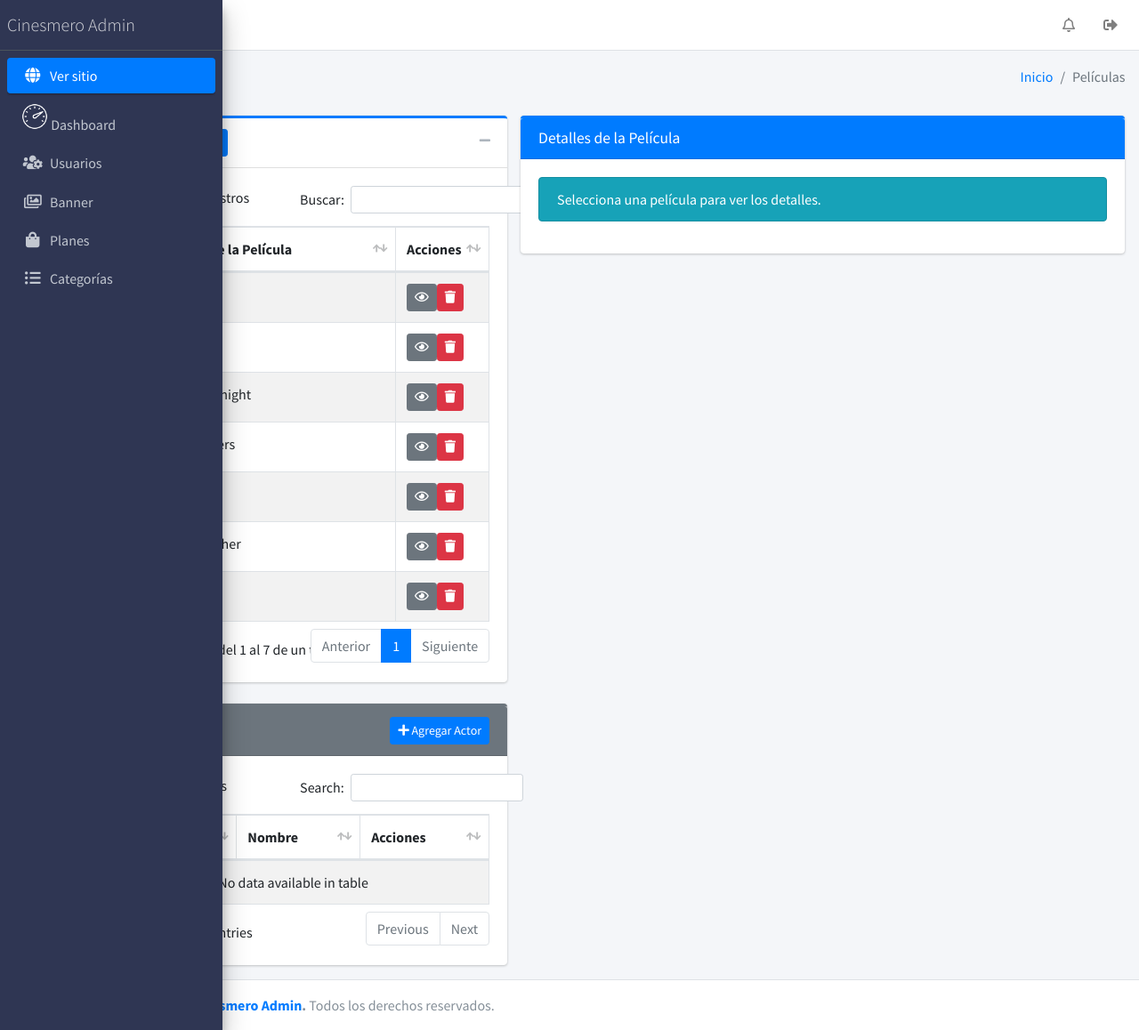
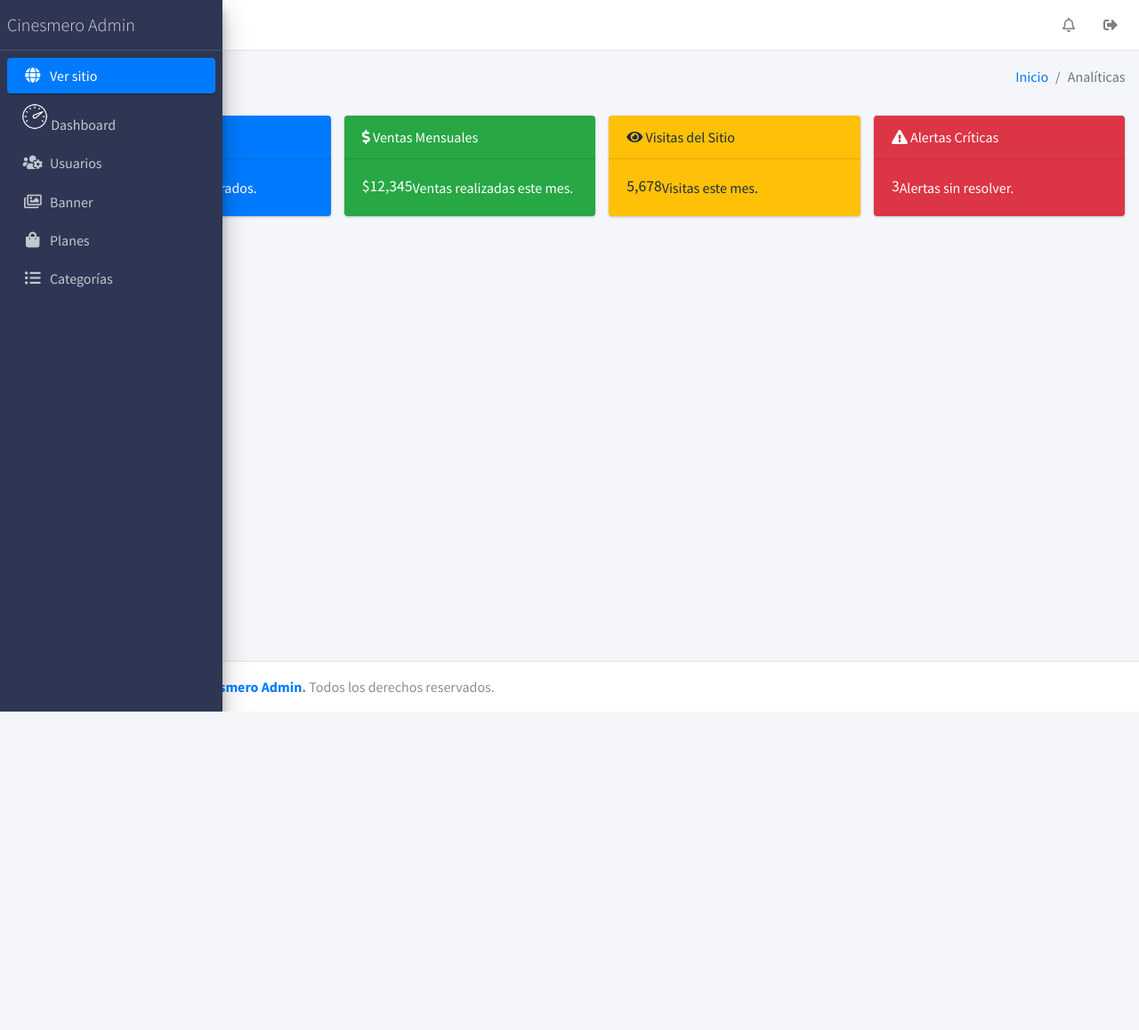
Before and after one commit to He1N/CINE-APP, a PHP site: page /CINE-APP/backend/index.php in a window 1280 px wide. Shown: the whole page at 89% size. After the commit the page ends 800 px from the top, so only its background shows below. Run offline with PHP 8.4, Linux system fonts and the light colour scheme; the visitor is signed in with stand-in values (Sample User, id 1); data comes from the database, SQL or seed files in the repository; data that the repository does not hold is empty; some libraries are stand-ins or nearby versions.

Commit message:
modulo dashboard - inicio

```diff
--- a/backend/controlador/peliculas.controlador.php
+++ b/backend/controlador/peliculas.controlador.php
@@ -144,7 +144,7 @@ class ControladorPeliculas{
         MOSTRAR ACTORES
         =============================================*/
         static public function ctrMostrarActores() {
-            $tabla = "actores";
+            $tabla = "actor";
             return ModeloActores::mdlMostrarActores($tabla);
         }
 
--- a/backend/vista/js/peliculas.js
+++ b/backend/vista/js/peliculas.js
@@ -106,7 +106,7 @@ $(document).on('click', '.btnEliminarPelicula', function () {
 
                           if(result.value){
 
-                            window.location = "administradores";
+                            window.location = "index.php?pagina=peliculas";
 
                           }
 
--- a/backend/vista/paginas/inicio.php
+++ b/backend/vista/paginas/inicio.php
@@ -1,103 +1,90 @@
 <?php
 
 if($admin["perfil"] != "Administrador"){
-
   echo '<script>
-
     window.location = "banner";
-
   </script>';
-
   return;
-
 }
 
 ?>
 
+<div class="wrapper">
+
+
+  <!-- Content Wrapper -->
   <div class="content-wrapper" style="min-height: 717px;">
-
+    <!-- Content Header -->
     <section class="content-header">
-
       <div class="container-fluid">
-
         <div class="row mb-2">
-
           <div class="col-sm-6">
-
-          <h1>Analíticas</h1>
-
+            <h1>Dashboard</h1>
           </div>
-
           <div class="col-sm-6">
-
             <ol class="breadcrumb float-sm-right">
-
               <li class="breadcrumb-item"><a href="inicio">Inicio</a></li>
               <li class="breadcrumb-item active">Analíticas</li>
-
             </ol>
-
           </div>
-
         </div>
-
-    </div><!-- /.container-fluid -->
-
+      </div>
     </section>
 
-  <!-- Main content -->
+    <!-- Main Content -->
     <section class="content">
-
       <div class="container-fluid">
-
         <div class="row">
-
-
-
+          <!-- Dashboard Cards -->
           <div class="col-3">
-
-
-
+            <div class="card bg-primary text-white">
+              <div class="card-header">
+                <i class="fas fa-users"></i> Total de Usuarios
+              </div>
+              <div class="card-body">
+                <h5 class="card-title">1,250</h5>
+                <p class="card-text">Usuarios registrados.</p>
+              </div>
+            </div>
           </div>
 
           <div class="col-3">
-
-
-
+            <div class="card bg-success text-white">
+              <div class="card-header">
+                <i class="fas fa-dollar-sign"></i> Ventas Mensuales
+              </div>
+              <div class="card-body">
+                <h5 class="card-title">$12,345</h5>
+                <p class="card-text">Ventas realizadas este mes.</p>
+              </div>
+            </div>
           </div>
 
-        <div class="col-6">
-
-
-
+          <div class="col-3">
+            <div class="card bg-warning text-white">
+              <div class="card-header">
+                <i class="fas fa-eye"></i> Visitas del Sitio
+              </div>
+              <div class="card-body">
+                <h5 class="card-title">5,678</h5>
+                <p class="card-text">Visitas este mes.</p>
+              </div>
+            </div>
           </div>
 
-        <div class="col-6">
-
-
-
+          <div class="col-3">
+            <div class="card bg-danger text-white">
+              <div class="card-header">
+                <i class="fas fa-exclamation-triangle"></i> Alertas Críticas
               </div>
-
-         <div class="col-6">
-
-          <div class="col-12">
-
-
-
+              <div class="card-body">
+                <h5 class="card-title">3</h5>
+                <p class="card-text">Alertas sin resolver.</p>
               </div>
-
-           <div class="col-12">
-
-
-
             </div>
-
           </div>
-
         </div>
-
       </div>
-
     </section>
-  <!-- /.content -->
   </div>
+</div>
--- a/backend/vista/plantilla.php
+++ b/backend/vista/plantilla.php
@@ -153,7 +153,7 @@ include "paginas/login.php";
 		Navagación de páginas
 		=============================================*/
 
-		include "paginas/peliculas.php";
+		include "paginas/inicio.php";
 
 		/*
 			if (isset($_GET["pagina"])) {
```
Lines whose indentation alone changed are shown as unchanged.
